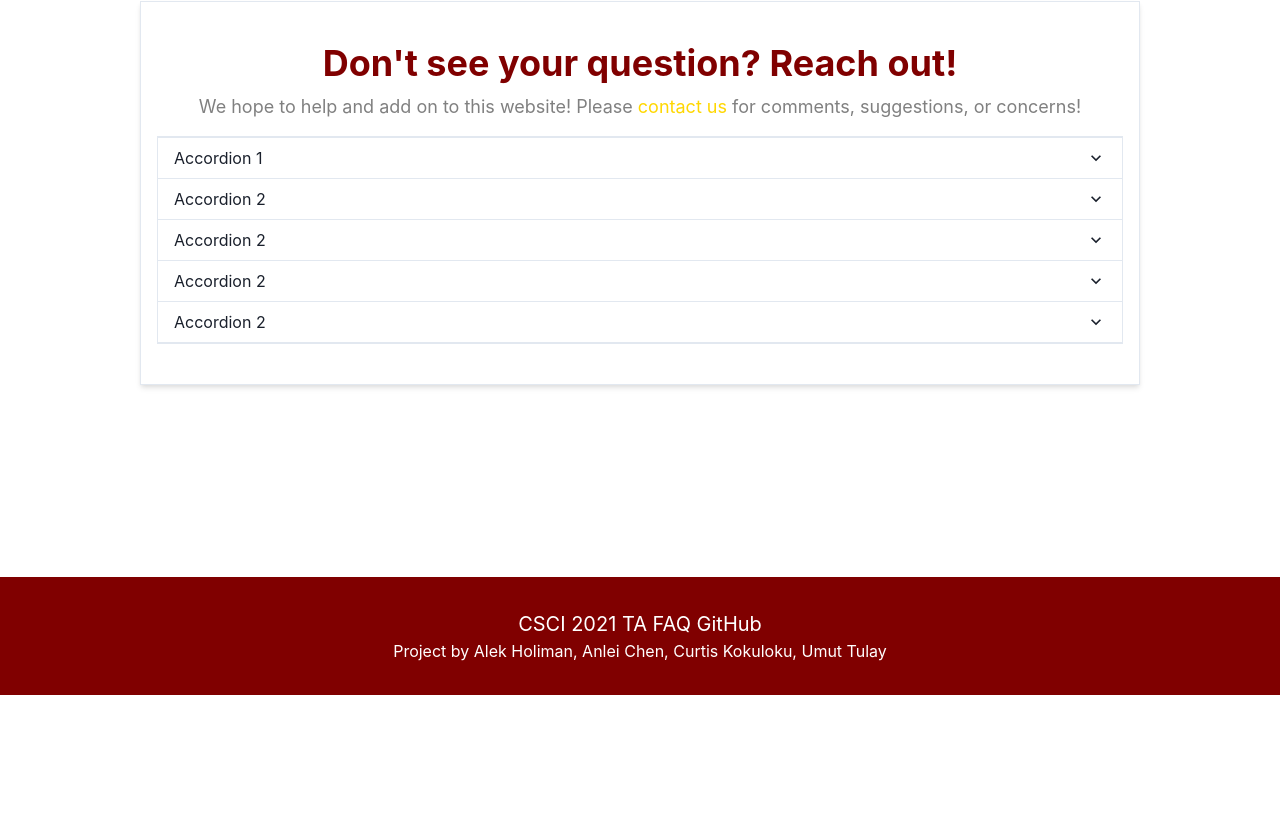
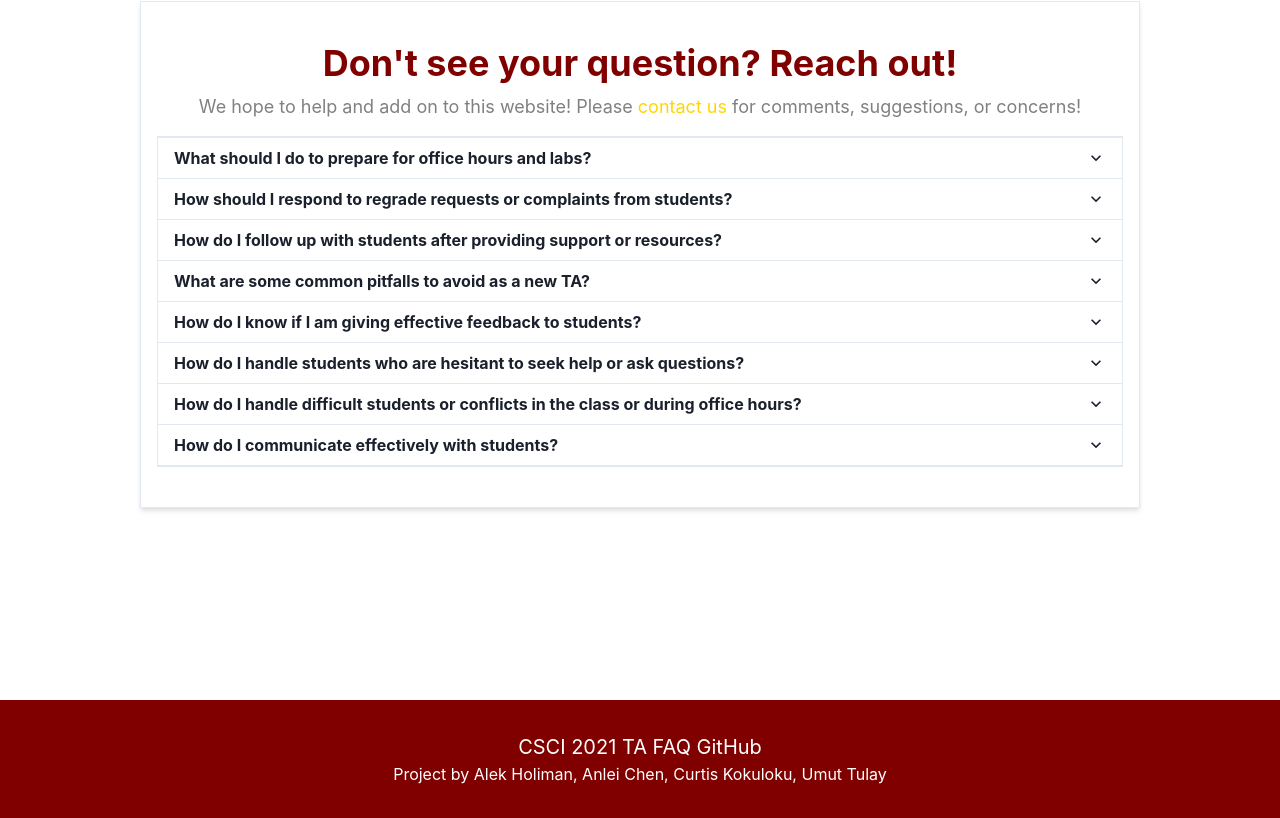
Before and after one commit to Gitphin/csci-2021-ta-site, a React (Vite) app: page / in a window 1280 px wide. Shown: the part 1942-2760 px from the top of the page. Before the commit the page ends 2637 px from the top, so only its background shows below. Built offline with nearby package versions, Linux system fonts and the light colour scheme.

Commit message:
Finished FAQs

```diff
--- a/src/App.jsx
+++ b/src/App.jsx
@@ -25,6 +25,7 @@ function App() {
       <Flex
         as="nav"
         bg="maroon"
+        opacity="0.9"
         color="white"
         p={4}
         alignItems="center"
@@ -209,63 +210,105 @@ function App() {
 
             <AccordionItem>
               <AccordionButton _expanded={{ bg: 'maroon', color: 'white' }}>
-                <Box flex="1" textAlign="left">
-                  Accordion 1
+                <Box flex="1" textAlign="left" fontWeight="bold">
+                  What should I do to prepare for office hours and labs?
                 </Box>
                 <AccordionIcon />
               </AccordionButton>
               <AccordionPanel pb={4}>
-                Lorem ipsum dolor sit amet, consectetur adipiscing elit.
+                For office hours, briefly review the lecture slides to refresh your understanding of the course content, especially if it has been a while since you took the course. Additionally, familiarize yourself with the project and lab write-ups, as many answers to student questions can be found there. For labs, your instructor may ask you to create some lab slides. Make sure to review the questions file and the lab code. While it’s not necessary for you to complete the lab, it is important to be familiar with the answers and code solutions.
               </AccordionPanel>
             </AccordionItem>
 
             <AccordionItem>
               <AccordionButton _expanded={{ bg: 'maroon', color: 'white' }}>
-                <Box flex="1" textAlign="left">
-                  Accordion 2
+                <Box flex="1" textAlign="left" fontWeight="bold">
+                  How should I respond to regrade requests or complaints from students?
                 </Box>
                 <AccordionIcon />
               </AccordionButton>
               <AccordionPanel pb={4}>
-                Nulla facilisi. Phasellus at turpis ac nibh mattis tincidunt.
+                Be understanding but firm when addressing grading concerns. If you made a mistake while grading, apologize and correct the issue. If there isn’t an error in the grading, politely explain the student's issues and refer to the rubric when applicable. For any conceptual misunderstandings, clearly explain the concepts as best you can, and suggest that the student visit office hours if they are still confused.
               </AccordionPanel>
             </AccordionItem>
 
             <AccordionItem>
               <AccordionButton _expanded={{ bg: 'maroon', color: 'white' }}>
-                <Box flex="1" textAlign="left">
-                  Accordion 2
+                <Box flex="1" textAlign="left" fontWeight="bold">
+                  How do I follow up with students after providing support or resources?
                 </Box>
                 <AccordionIcon />
               </AccordionButton>
               <AccordionPanel pb={4}>
-                Nulla facilisi. Phasellus at turpis ac nibh mattis tincidunt.
+                If you need to follow up with a student, a common approach is to send them a quick email with the information they were seeking. If the follow-up includes a lot of details, you can invite them to stop by during office hours if they have the time. Additionally, checking in with the student during the weekly labs is also a good option.
               </AccordionPanel>
             </AccordionItem>
 
             <AccordionItem>
               <AccordionButton _expanded={{ bg: 'maroon', color: 'white' }}>
-                <Box flex="1" textAlign="left">
-                  Accordion 2
+                <Box flex="1" textAlign="left" fontWeight="bold">
+                  What are some common pitfalls to avoid as a new TA?
                 </Box>
                 <AccordionIcon />
               </AccordionButton>
               <AccordionPanel pb={4}>
-                Nulla facilisi. Phasellus at turpis ac nibh mattis tincidunt.
+                <li>Not managing time effectively during office hours</li>
+                <li>Thinking that you have to know everything</li>
+                <li>Underestimating grading time</li>
+                <li>Not asking for help from the instructor when there is some confusion</li>
+                <li>Not providing helpful feedback to students on the tests or projects</li>
+
               </AccordionPanel>
             </AccordionItem>
 
             <AccordionItem>
               <AccordionButton _expanded={{ bg: 'maroon', color: 'white' }}>
-                <Box flex="1" textAlign="left">
-                  Accordion 2
+                <Box flex="1" textAlign="left" fontWeight="bold">
+                  How do I know if I am giving effective feedback to students?
                 </Box>
                 <AccordionIcon />
               </AccordionButton>
               <AccordionPanel pb={4}>
-                Nulla facilisi. Phasellus at turpis ac nibh mattis tincidunt.
+                Check in with the student to see if they understood your explanation and ask if they still have any questions. Pay attention to their body language and facial expressions—does it seem like things are clicking for them? If not, inquire about it. Sometimes, it can be helpful to ask the student to summarize your explanation in their own words.
               </AccordionPanel>
             </AccordionItem>
+
+            <AccordionItem>
+              <AccordionButton _expanded={{ bg: 'maroon', color: 'white' }}>
+                <Box flex="1" textAlign="left" fontWeight="bold">
+                  How do I handle students who are hesitant to seek help or ask questions?
+                </Box>
+                <AccordionIcon />
+              </AccordionButton>
+              <AccordionPanel pb={4}>
+                Be welcoming as much as possible considering the professionalism required in the role. If you are nice to students and make them feel not judged, they might feel more comfortable approaching you with their concerns. You can start the conversation by sharing how you felt the same difficulties as a student while taking that class, which can help normalize their experience.
+              </AccordionPanel>
+            </AccordionItem>
+
+            <AccordionItem>
+              <AccordionButton _expanded={{ bg: 'maroon', color: 'white' }}>
+                <Box flex="1" textAlign="left" fontWeight="bold">
+                  How do I handle difficult students or conflicts in the class or during office hours?
+                </Box>
+                <AccordionIcon />
+              </AccordionButton>
+              <AccordionPanel pb={4}>
+                Conflict management includes identifying, experiencing and handling the conflict. Keep in mind that understanding does not require agreement. Conflict can be caused by stress, overwhelm or control. As a TA, most of the conflicts arise due to grading issues or multiple false attempts by students. Remaining calm and addressing issues with empathy can help de-escalate situations. If that does not work, you should ask them to talk to the instructor.
+              </AccordionPanel>
+            </AccordionItem>
+
+            <AccordionItem>
+              <AccordionButton _expanded={{ bg: 'maroon', color: 'white' }}>
+                <Box flex="1" textAlign="left" fontWeight="bold">
+                  How do I communicate effectively with students?
+                </Box>
+                <AccordionIcon />
+              </AccordionButton>
+              <AccordionPanel pb={4}>
+                To communicate effectively with students, it's important to establish trust. There are two ways of trust: affective trust and cognitive trust. Affective trust is that students think you are a “good person.” Cognitive trust is when they trust that you're competent. By building both types of trust, you can create positive learning environments where students feel comfortable asking questions and listening to your answers.
+              </AccordionPanel>
+            </AccordionItem>
+
           </Accordion>
         </Container>
       </Box>
```
